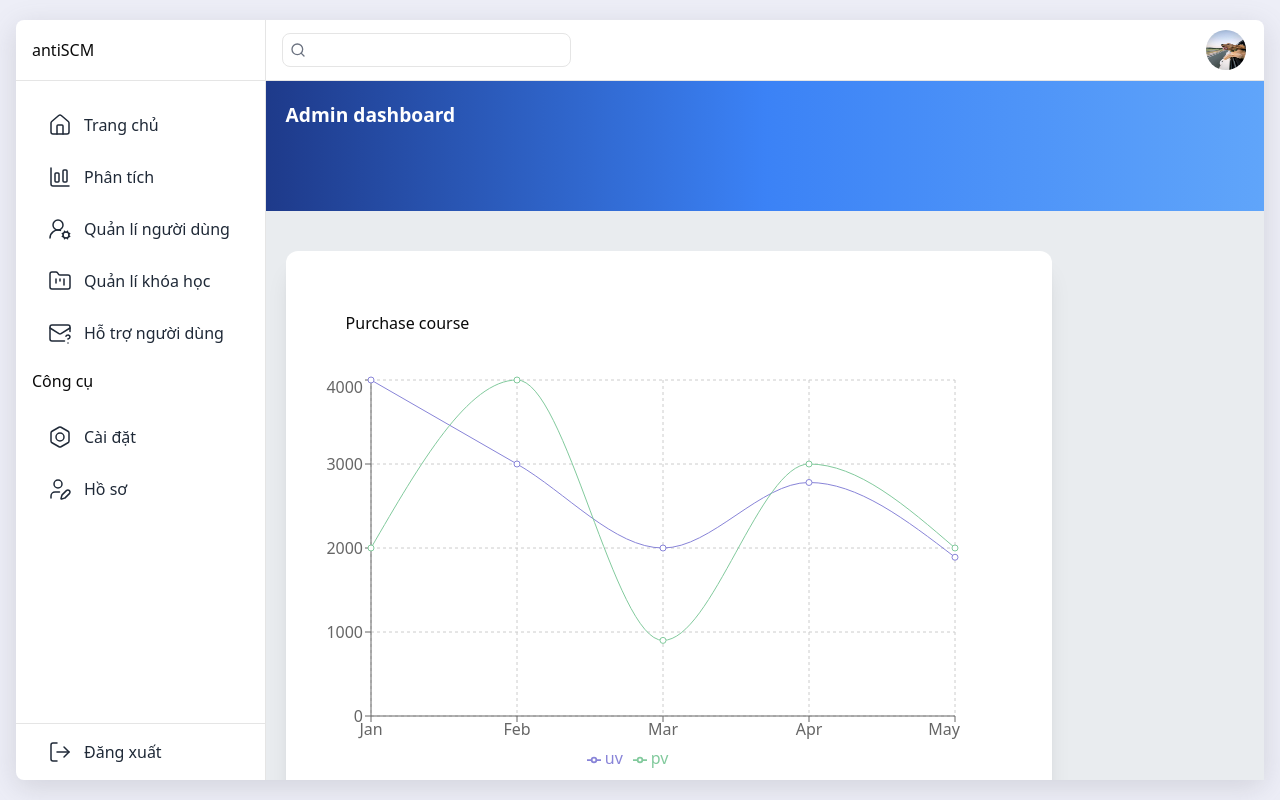
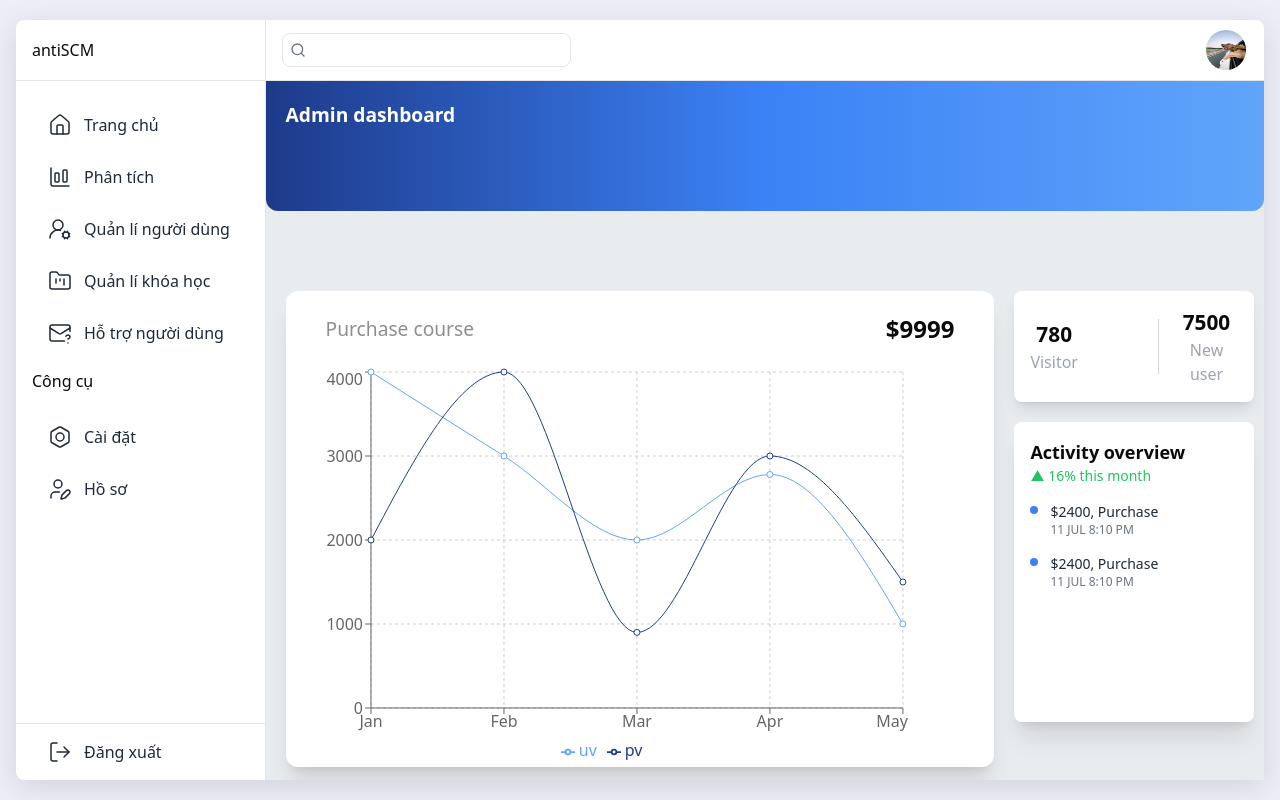
Before and after one commit to Bentanik/exe02_fe_web, a Next.js app: page /admin/dashboard in a window 1280 px wide. Built offline with nearby package versions, Linux system fonts and the light colour scheme.

Commit message:
finish admin dashboard

```diff
--- a/src/app/(auth)/layout.tsx
+++ b/src/app/(auth)/layout.tsx
@@ -18,7 +18,9 @@ export default function AuthLayout({
                         <X />
                     </Link>
                 </div>
-        <div className="flex items-center min-h-full bg-white">{children}</div>
+                <div className="flex items-center min-h-full bg-white">
+                    {children}
+                </div>
             </section>
         </div>
     );
--- a/src/app/admin/dashboard/components/dashboard.tsx
+++ b/src/app/admin/dashboard/components/dashboard.tsx
@@ -8,12 +8,14 @@ import {
     Tooltip,
     Legend,
     ResponsiveContainer,
+    BarChart,
+    Bar,
 } from "recharts";
+import Image from "next/image";
 
 import {
     Table,
     TableBody,
-    TableCaption,
     TableCell,
     TableHead,
     TableHeader,
@@ -25,22 +27,88 @@ const data = [
     { name: "Feb", uv: 3000, pv: 4000 },
     { name: "Mar", uv: 2000, pv: 900 },
     { name: "Apr", uv: 2780, pv: 3000 },
-    { name: "May", uv: 1890, pv: 2000 },
+    { name: "May", uv: 1000, pv: 1500 },
+];
+
+const barData = [
+    { name: "Jan", amount: 4000 },
+    { name: "Feb", amount: 3000 },
+    { name: "Mar", amount: 5000 },
+    { name: "Apr", amount: 2000 },
+    { name: "May", amount: 2780 },
+];
+
+const listRow = [
+    {
+        img: "/images/bgAdmin.png",
+        course: "antiSCM",
+        amount: 4000,
+        order: "$9999",
+    },
+    {
+        img: "/images/bgAdmin.png",
+        course: "antiSCM",
+        amount: 3000,
+        order: "$9999",
+    },
+    {
+        img: "/images/bgAdmin.png",
+        course: "antiSCM",
+        amount: 5000,
+        order: "$9999",
+    },
+    {
+        img: "/images/bgAdmin.png",
+        course: "antiSCM",
+        amount: 2000,
+        order: "$9999",
+    },
+    {
+        img: "/images/bgAdmin.png",
+        course: "antiSCM",
+        amount: 2780,
+        order: "$9999",
+    },
 ];
 
 export default function Dashboard() {
+    const renderListRow = () => {
+        return listRow.map((info, index) => (
+            <TableRow key={index}>
+                <TableCell className="font-medium !pl-7">
+                    <Image
+                        src={info.img}
+                        alt="icon"
+                        width={50}
+                        height={50}
+                        className="w-12 h-12 rounded-full object-cover"
+                    />
+                </TableCell>
+                <TableCell>{info.course}</TableCell>
+                <TableCell>{info.amount}</TableCell>
+                <TableCell>{info.order}</TableCell>
+            </TableRow>
+        ));
+    };
+
     return (
         <div className="h-screen">
             <div className="bg-[#e9ecef]">
-                <div className="h-[130px] bg-gradient-to-r from-blue-900 via-blue-500 to-blue-400">
+                <div className="h-[130px] bg-gradient-to-r from-blue-900 via-blue-500 to-blue-400 rounded-b-xl">
                     <h1 className="p-5 text-[1.2rem] text-white font-semibold">
                         Admin dashboard
                     </h1>
                 </div>
-                <div className="mt-5 p-5">
-                    <div className="bg-white w-[80%] p-5 shadow-xl rounded-xl">
-                        <div className="p-10">
-                            <h2>Purchase course</h2>
+                <div className="flex">
+                    <div className="mt-[60px] p-5 w-[75%]">
+                        <div className="bg-white w-[100%] px-5 shadow-xl rounded-xl">
+                            <div className="px-5 py-5 flex justify-between items-center">
+                                <h2 className="text-[1.2rem] text-[#28282886]">
+                                    Purchase course
+                                </h2>
+                                <p className="text-[1.5rem] font-semibold">
+                                    $9999
+                                </p>
                             </div>
                             <ResponsiveContainer width="90%" height={400}>
                                 <LineChart data={data}>
@@ -52,22 +120,58 @@ export default function Dashboard() {
                                     <Line
                                         type="monotone"
                                         dataKey="uv"
-                                    stroke="#8884d8"
+                                        stroke="#5fa4fa"
                                     />
                                     <Line
                                         type="monotone"
                                         dataKey="pv"
-                                    stroke="#82ca9d"
+                                        stroke="#1f3c8c"
                                     />
                                 </LineChart>
                             </ResponsiveContainer>
                         </div>
 
-                    <div className="bg-white w-[80%] p-5 shadow-xl rounded-xl mt-5">
-                        <div className="p-10">
-                            <h2>Purchase course</h2>
+                        <div className="flex gap-[2%]">
+                            <div className="bg-white w-[58%] px-5 shadow-xl rounded-xl mt-5">
+                                <div className="px-5 py-5 flex justify-between items-center">
+                                    <h2 className="text-[1.2rem] text-[#28282886]">
+                                        Donation amount
+                                    </h2>
+                                    <p className="text-[1.5rem] font-semibold">
+                                        $9999
+                                    </p>
                                 </div>
-                        <ResponsiveContainer width="90%" height={400}>
+                                <ResponsiveContainer width="100%" height={200}>
+                                    <BarChart
+                                        width={600}
+                                        height={200}
+                                        data={barData}
+                                        margin={{
+                                            top: 20,
+                                            right: 30,
+                                            left: 20,
+                                            bottom: 5,
+                                        }}
+                                    >
+                                        <CartesianGrid strokeDasharray="3 3" />
+                                        <XAxis dataKey="name" />
+                                        <YAxis />
+                                        <Tooltip />
+                                        <Legend />
+                                        <Bar dataKey="amount" fill="#1f3c8c" />
+                                    </BarChart>
+                                </ResponsiveContainer>
+                            </div>
+                            <div className="bg-white w-[40%] px-5 shadow-xl rounded-xl mt-5">
+                                <div className="px-5 py-5 flex justify-between items-center">
+                                    <h2 className="text-[1.2rem] text-[#28282886]">
+                                        New users
+                                    </h2>
+                                    <p className="text-[1.5rem] font-semibold">
+                                        +330
+                                    </p>
+                                </div>
+                                <ResponsiveContainer width="90%" height={200}>
                                     <LineChart data={data}>
                                         <CartesianGrid strokeDasharray="3 3" />
                                         <XAxis dataKey="name" />
@@ -77,51 +181,83 @@ export default function Dashboard() {
                                         <Line
                                             type="monotone"
                                             dataKey="uv"
-                                    stroke="#8884d8"
-                                />
-                                <Line
-                                    type="monotone"
-                                    dataKey="pv"
-                                    stroke="#82ca9d"
+                                            stroke="#1f3c8c"
                                         />
                                     </LineChart>
                                 </ResponsiveContainer>
                             </div>
+                        </div>
 
-                    <div className="mt-5 w-[80%] bg-white shadow-xl  rounded-xl">
+                        <div className="mt-5 mb-[100px] w-[100%] bg-white shadow-xl  rounded-xl">
+                            <div className="pt-5 pb-10 px-10 text-[1.2rem] text-[#28282886]">
+                                Top list course
+                            </div>
                             <Table>
-                            <TableCaption>
-                                A list of your recent invoices.
-                            </TableCaption>
                                 <TableHeader>
-                                <TableRow>
-                                    <TableHead className="w-[100px]">
-                                        Invoice
+                                    <TableRow className="">
+                                        <TableHead className="!pl-10 ">
+                                            Ảnh
                                         </TableHead>
-                                    <TableHead>Status</TableHead>
-                                    <TableHead>Method</TableHead>
-                                    <TableHead className="text-right">
-                                        Amount
-                                    </TableHead>
+                                        <TableHead>Tên</TableHead>
+                                        <TableHead>Số lượng</TableHead>
+                                        <TableHead>Tổng tiền</TableHead>
                                     </TableRow>
                                 </TableHeader>
-                            <TableBody>
-                                <TableRow>
-                                    <TableCell className="font-medium">
-                                        INV001
-                                    </TableCell>
-                                    <TableCell>Paid</TableCell>
-                                    <TableCell>Credit Card</TableCell>
-                                    <TableCell className="text-right">
-                                        $250.00
-                                    </TableCell>
-                                </TableRow>
-                            </TableBody>
+                                <TableBody>{renderListRow()}</TableBody>
                             </Table>
                         </div>
                     </div>
+                    <div className="w-[24%] mt-20">
+                        <div className="bg-white shadow-lg rounded-lg flex p-4 justify-between items-center">
+                            <div className="pr-20 border-r-[1px] border-gray-300">
+                                <h3 className="text-center text-[1.3rem] font-semibold">
+                                    780
+                                </h3>
+                                <p className="text-gray-400">Visitor</p>
+                            </div>
+                            <div className="pl-4 text-center">
+                                <h3 className="text-[1.3rem] font-semibold">
+                                    7500
+                                </h3>
+                                <p className="text-gray-400">New user</p>
+                            </div>
+                        </div>
+                        <div className="min-h-[300px] bg-white shadow-xl rounded-lg mt-5 p-4">
+                            <h3 className="text-lg font-semibold">
+                                Activity overview
+                            </h3>
+                            <p className="text-green-500 text-sm mb-4">
+                                ▲ 16% this month
+                            </p>
 
-                <div className="mt-[200px]">hello alksdoaskdlakdlaskdalkd</div>
+                            <div className="space-y-4">
+                                <div className="flex items-start">
+                                    <div className="w-2 h-2 mt-1 bg-blue-500 rounded-full"></div>
+                                    <div className="ml-3">
+                                        <p className="text-gray-800 text-sm">
+                                            $2400, Purchase
+                                        </p>
+                                        <p className="text-gray-500 text-xs">
+                                            11 JUL 8:10 PM
+                                        </p>
+                                    </div>
+                                </div>
+
+                                <div className="flex items-start">
+                                    <div className="w-2 h-2 mt-1 bg-blue-500 rounded-full"></div>
+                                    <div className="ml-3">
+                                        <p className="text-gray-800 text-sm">
+                                            $2400, Purchase
+                                        </p>
+                                        <p className="text-gray-500 text-xs">
+                                            11 JUL 8:10 PM
+                                        </p>
+                                    </div>
+                                </div>
+                            </div>
+                        </div>
+                    </div>
+                </div>
             </div>
         </div>
     );
```
Lines whose indentation alone changed are shown as unchanged.
